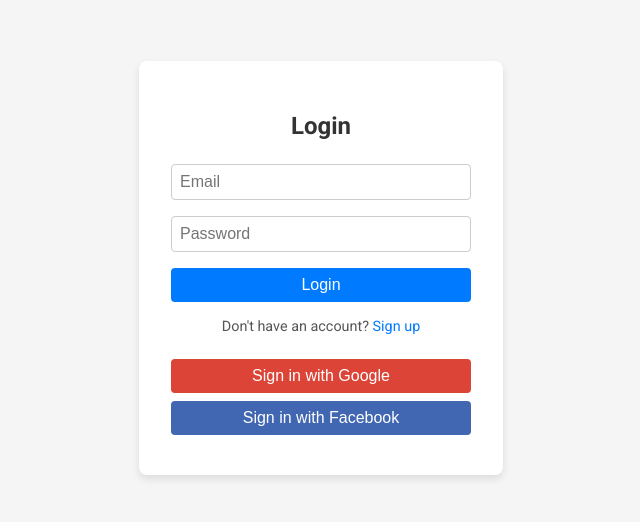
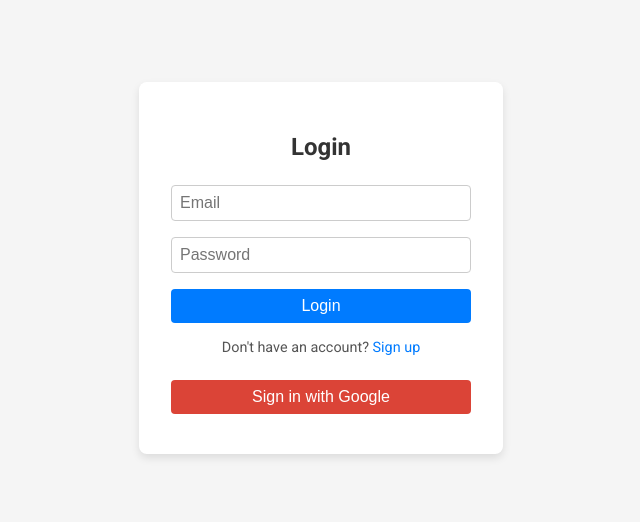
Before and after one commit to rldarshan/nextjs-dashboard, a Next.js app: page / in a window 1280 px wide. Shown: the part 140-662 px from the top of the page, without its empty margins (319-959 px from the left). Built offline with nearby package versions, Linux system fonts and the light colour scheme.

Commit message:
commented facebook login btn

```diff
--- a/app/page.tsx
+++ b/app/page.tsx
@@ -52,6 +52,15 @@ const LoginPage = () => {
   };
 
   const handleGoogleLogin = async (): Promise<void> => {
+    if (formRef.current) {
+      (formRef.current.style.opacity as string | null) = '0.5';
+    }
+
+    if (loaderRef.current) {
+      (loaderRef.current.style.display as string | null) = 'block';
+      // (loaderRef.current.style.zIndex as string | null) = '2';
+    }
+
     const provider = new GoogleAuthProvider();
     try {
       const result = await signInWithPopup(auth, provider);
@@ -105,14 +114,14 @@ const LoginPage = () => {
           >
             Sign in with Google
           </button>
-          <button
+          {/* <button
             type="button"
             onClick={handleFacebookLogin}
             className="social-button"
             style={{ backgroundColor: "#4267B2" }}
           >
             Sign in with Facebook
-          </button>
+          </button> */}
         </div>
       </div>
     </div>
--- a/app/styles/login_styles.css
+++ b/app/styles/login_styles.css
@@ -91,6 +91,7 @@ button {
     width: 300px;
     height: 400px;
     text-align: center;
+    z-index: 0;
 }
 
 #loader {
```
